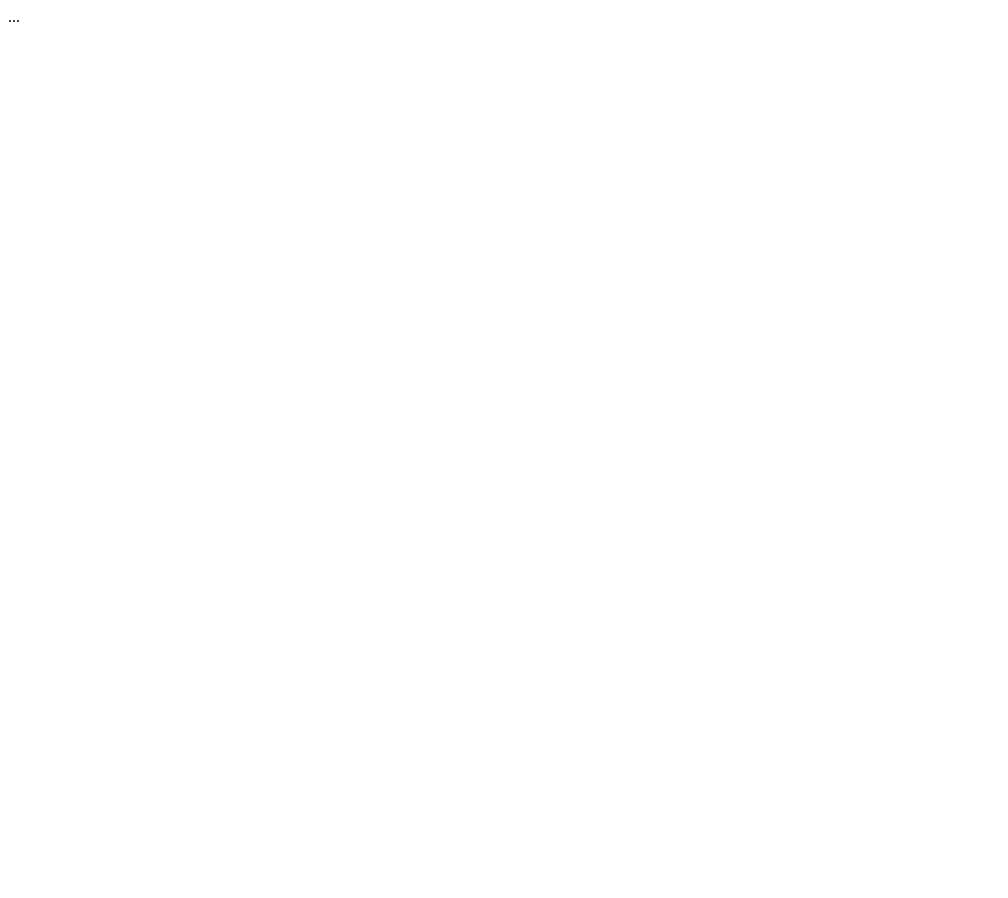
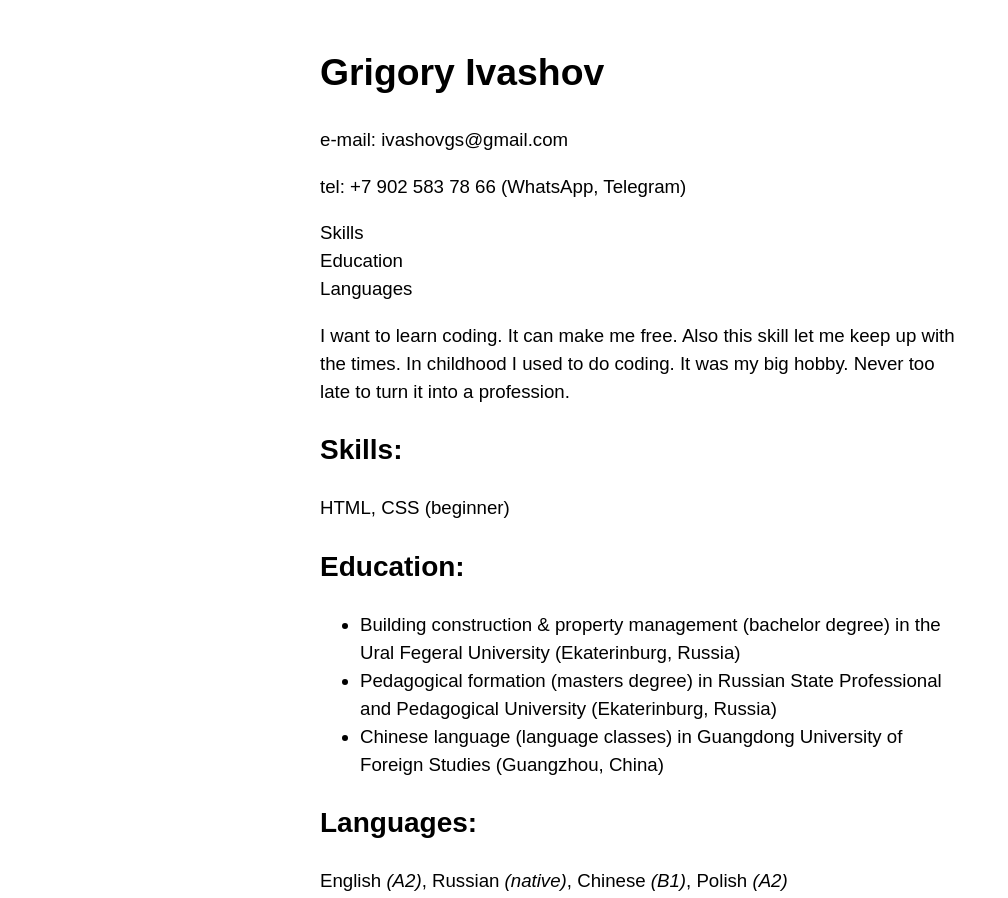
Before and after one commit to ivashovgs/rsschool-cv, a plain HTML site: page index.html in a window 1280 px wide. Shown: the top 898 px of the page, without its empty margins (0-1008 px from the left). Before the commit the page ends 800 px from the top, so only its background shows below. Drawn offline with Linux system fonts and the light colour scheme.

Commit message:
feat: write content

```diff
--- a/index.html
+++ b/index.html
@@ -5,7 +5,59 @@
   <title></title>
   <link rel="stylesheet" href="style.css" />
 </head>
+
 <body>
- ...
+  <header>
+    <div class="header__name">
+      <h1>Grigory Ivashov</h1>
+      <div class="name__contact">
+        <p>e-mail: <a href="mailto:ivashovgs@gmail.com">ivashovgs@gmail.com</a></p>
+        <p>tel: <a href="tel:+79025837866">+7 902 583 78 66</a> (<a href="https://wa.me/79025837866">WhatsApp</a>, <a href="https://t.me/tieguanyin_russia">Telegram</a>)</p>
+      </div>
+    </div>
+    <div class="header__menu">
+      <div class="menu__link"></div>
+        <a href="#skills">Skills</a>
+      <div class="menu__link"></div>
+        <a href="#education">Education</a>
+      <div class="menu__link"></div>
+        <a href="#languages">Languages</a>
+    </div>
+  </header>
+
+  <main>
+    <div class="quote">
+      <p>I want to learn coding. It can make me free. Also this skill let me keep up with the times. In childhood I used to do coding. It was my big hobby. Never too late to turn it into a profession.</p>
+    </div>
+    <div class="content">
+      <article id="skills" class="content__skills">
+        <h2>Skills:</h2>
+        <p>HTML, CSS (beginner)</p>
+      </article>
+      <article id="education" class="content__education">
+        <h2>Education:</h2>
+        <ul>
+          <li>Building construction & property management (bachelor degree) in the Ural Fegeral University (Ekaterinburg, Russia)</li>
+          <li>Pedagogical formation (masters degree) in Russian State Professional and Pedagogical University (Ekaterinburg, Russia)</li>
+          <li>Chinese language (language classes) in Guangdong University of Foreign Studies (Guangzhou, China)</li>
+        </ul>
+      </article>
+      <article id="languages" class="content__languanges">
+        <h2>Languages:</h2>
+        <p>English <i>(A2)</i>, Russian <i>(native)</i>, Chinese <i>(B1)</i>, Polish <i>(A2)</i></p>
+      </article>
+    </div>
+  </main>
+
+  <footer>
+    <div class="RSS">
+      <div class="RSS__logo"></div>
+      <div class="RSS__link"></div>
+   </div>
+  </footer>
+
+
+    fghfghfgh
+
 </body>
 </html>
--- a/style.css
+++ b/style.css
@@ -0,0 +1,15 @@
+body {
+    width: 50%;
+    margin: auto;
+    padding: 20px;
+    font: 14pt/1.5 Arial, Helvetica, sans-serif;
+}
+
+a {
+    text-decoration: none;
+    color:black;
+}
+
+a:hover {
+    color: grey;
+}
```
